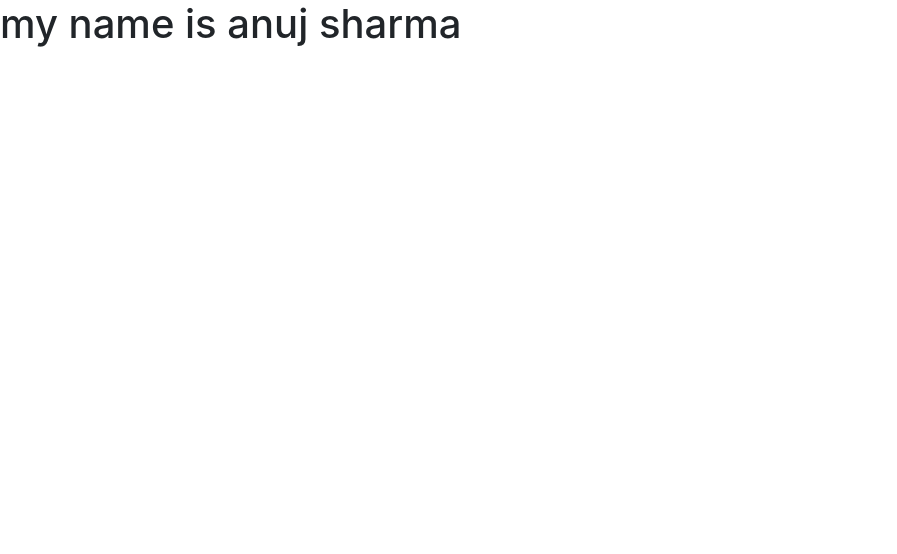
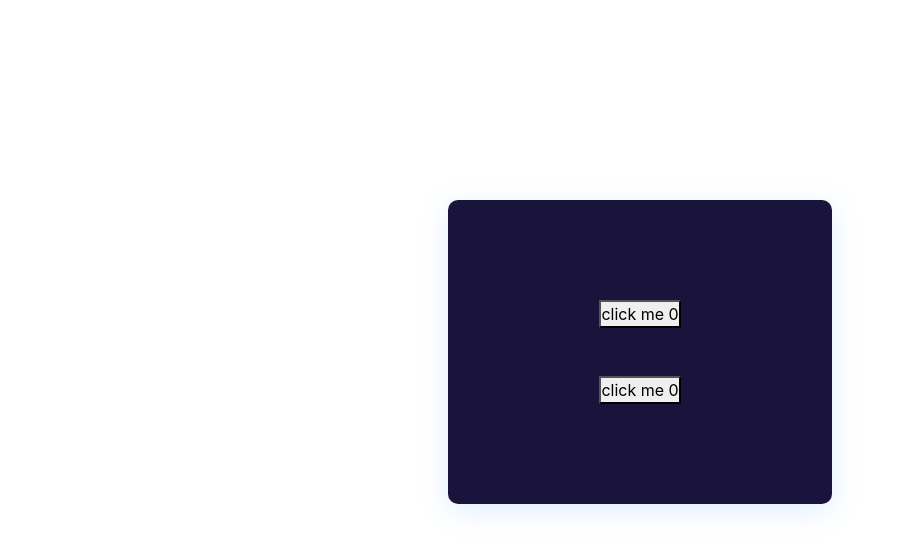
Before and after one commit to Dev-anuj/react_dailycommit, a React (Create React App) app: page / in a window 1280 px wide. Shown: the top 554 px of the page, without its empty margins (0-897 px from the left). Built offline with nearby package versions, Linux system fonts and the light colour scheme; a web font is replaced by a local one.

Commit message:
useEffect usage

```diff
--- a/src/App.jsx
+++ b/src/App.jsx
@@ -26,7 +26,8 @@ import Incrementdecreament from './Incrementdecreament';
 import Bootstraptest from './Bootstraptest';
 import Reactbootstrapwebsite from './Reactbootstrapwebsite';
 import Anujkeep from './Anujkeep';
-import Contextapi from './Contextapi'
+import Contextapi from './Contextapi';
+import Useeffect from './Useeffect';
 
 // const type="Action";
 
@@ -126,7 +127,12 @@ function App(){
     */}
 
     {/* <Anujkeep  /> */}
-    <Contextapi/>
+    {/* <Contextapi/> */}
+
+    <div className="hookdesign">
+    <Useeffect/>
+        </div>
+
 
 
 
--- /dev/null
+++ b/src/Useeffect.jsx
@@ -0,0 +1,30 @@
+import React, { useEffect, useState } from 'react';
+
+const Useeffect=()=>{
+    const[num , setNum]=useState(0);
+    const[nums , setNums]=useState(0);
+
+    useEffect(()=>{
+        alert("hi");
+    },[nums]);
+
+
+    return(
+        <>
+        <div className="hookbox" style={{backgroundColor:"rgb(26, 19, 59)"}}>
+        <button onClick={()=>{
+            setNum(num+1);
+
+        }}>click me {num}</button>
+        <br/>
+        <br/>
+        <br/>
+        <button onClick={()=>{
+            setNums(nums+1);
+
+        }}>click me {nums}</button>
+        </div>
+        </>
+    );
+}
+export default Useeffect;
```
Also changed, not shown: 1 other file (tests, documents, lock files or other folders).
